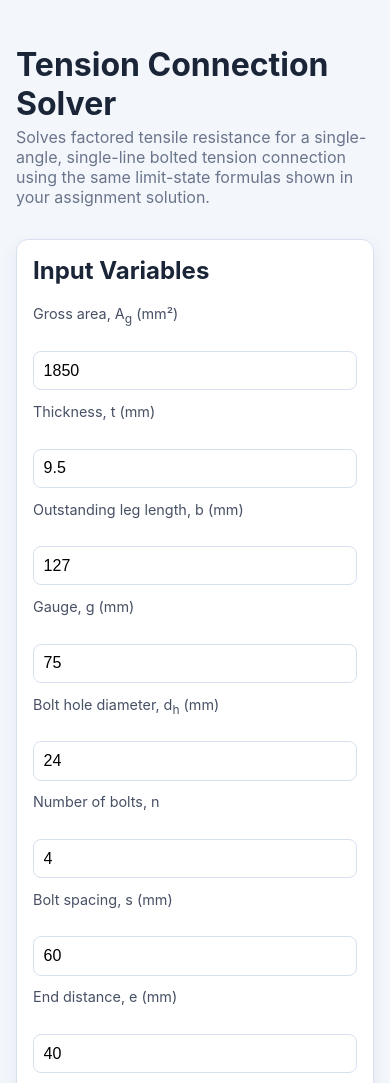
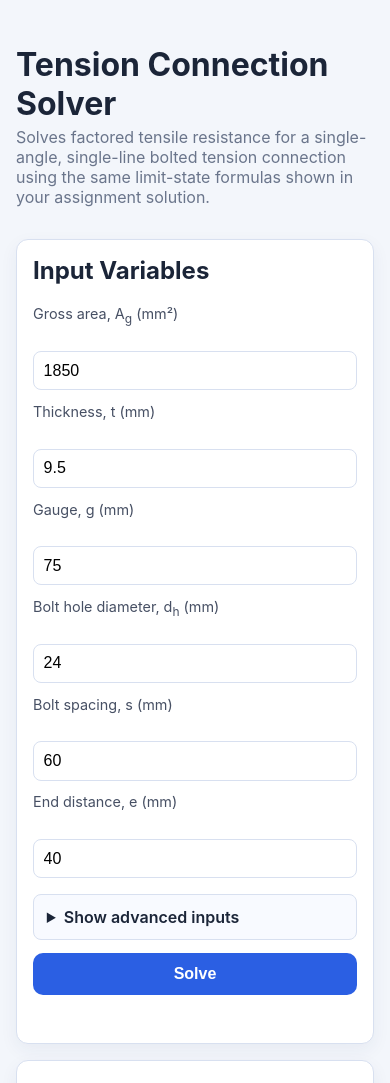
Before and after one commit to tarabia-hub/tension_question, a plain HTML site: page index.html in a window 390 px wide. Shown: the top 1083 px of the page. Drawn offline with Linux system fonts and the light colour scheme.

Commit message:
Simplify main inputs and move advanced parameters to collapsible panel

```diff
--- a/index.html
+++ b/index.html
@@ -27,10 +27,6 @@
         <input id="t" type="number" value="9.5" step="0.1" />
       </label>
 
-      <label class="field"><span class="field-label">Outstanding leg length, b (mm)</span>
-        <input id="b" type="number" value="127" step="1" />
-      </label>
-
       <label class="field"><span class="field-label">Gauge, g (mm)</span>
         <input id="g" type="number" value="75" step="1" />
       </label>
@@ -39,16 +35,23 @@
         <input id="dh" type="number" value="24" step="0.5" />
       </label>
 
-      <label class="field"><span class="field-label">Number of bolts, n</span>
-        <input id="n" type="number" value="4" step="1" />
-      </label>
-
       <label class="field"><span class="field-label">Bolt spacing, s (mm)</span>
         <input id="s" type="number" value="60" step="1" />
       </label>
 
       <label class="field"><span class="field-label">End distance, e (mm)</span>
         <input id="e" type="number" value="40" step="1" />
+      </label>
+
+      <details class="advanced-inputs">
+        <summary>Show advanced inputs</summary>
+        <div class="advanced-grid">
+          <label class="field"><span class="field-label">Outstanding leg length, b (mm)</span>
+            <input id="b" type="number" value="127" step="1" />
+          </label>
+
+          <label class="field"><span class="field-label">Number of bolts, n</span>
+            <input id="n" type="number" value="4" step="1" />
           </label>
 
           <label class="field"><span class="field-label">Yield stress, F<sub>y</sub> (MPa)</span>
@@ -74,6 +77,8 @@
           <label class="field"><span class="field-label">Block-shear tension coefficient, u<sub>t</sub></span>
             <input id="ut" type="number" value="0.6" step="0.01" />
           </label>
+        </div>
+      </details>
 
       <button id="solveBtn">Solve</button>
       <p id="error" class="error"></p>
--- a/style.css
+++ b/style.css
@@ -37,7 +37,7 @@ header p { margin-top: 0; color: var(--muted); }
 
 .grid {
   display: grid;
-  grid-template-columns: repeat(4, minmax(180px, 1fr));
+  grid-template-columns: repeat(3, minmax(180px, 1fr));
   gap: 0.8rem;
 }
 
@@ -49,7 +49,14 @@ header p { margin-top: 0; color: var(--muted); }
   .grid { grid-template-columns: 1fr; }
 }
 
-.grid h2 { grid-column: 1 / -1; margin: 0 0 0.5rem; }
+.grid h2,
+.advanced-inputs,
+button,
+.error {
+  grid-column: 1 / -1;
+}
+
+.grid h2 { margin: 0 0 0.5rem; }
 
 .field {
   display: grid;
@@ -72,8 +79,35 @@ input {
   font-size: 1rem;
 }
 
+.advanced-inputs {
+  margin-top: 0.2rem;
+  border: 1px solid var(--border);
+  border-radius: 8px;
+  background: #f8faff;
+}
+
+.advanced-inputs summary {
+  cursor: pointer;
+  padding: 0.75rem 0.8rem;
+  font-weight: 600;
+}
+
+.advanced-grid {
+  display: grid;
+  grid-template-columns: repeat(4, minmax(180px, 1fr));
+  gap: 0.8rem;
+  padding: 0 0.8rem 0.8rem;
+}
+
+@media (max-width: 980px) {
+  .advanced-grid { grid-template-columns: repeat(2, minmax(180px, 1fr)); }
+}
+
+@media (max-width: 580px) {
+  .advanced-grid { grid-template-columns: 1fr; }
+}
+
 button {
-  grid-column: 1 / -1;
   background: var(--primary);
   color: white;
   border: 0;
@@ -84,7 +118,7 @@ button {
   cursor: pointer;
 }
 
-.error { grid-column: 1 / -1; color: #b3261e; min-height: 1.2rem; margin: 0; }
+.error { color: #b3261e; min-height: 1.2rem; margin: 0; }
 
 .result-grid {
   display: grid;
```
Lines whose indentation alone changed are shown as unchanged.
